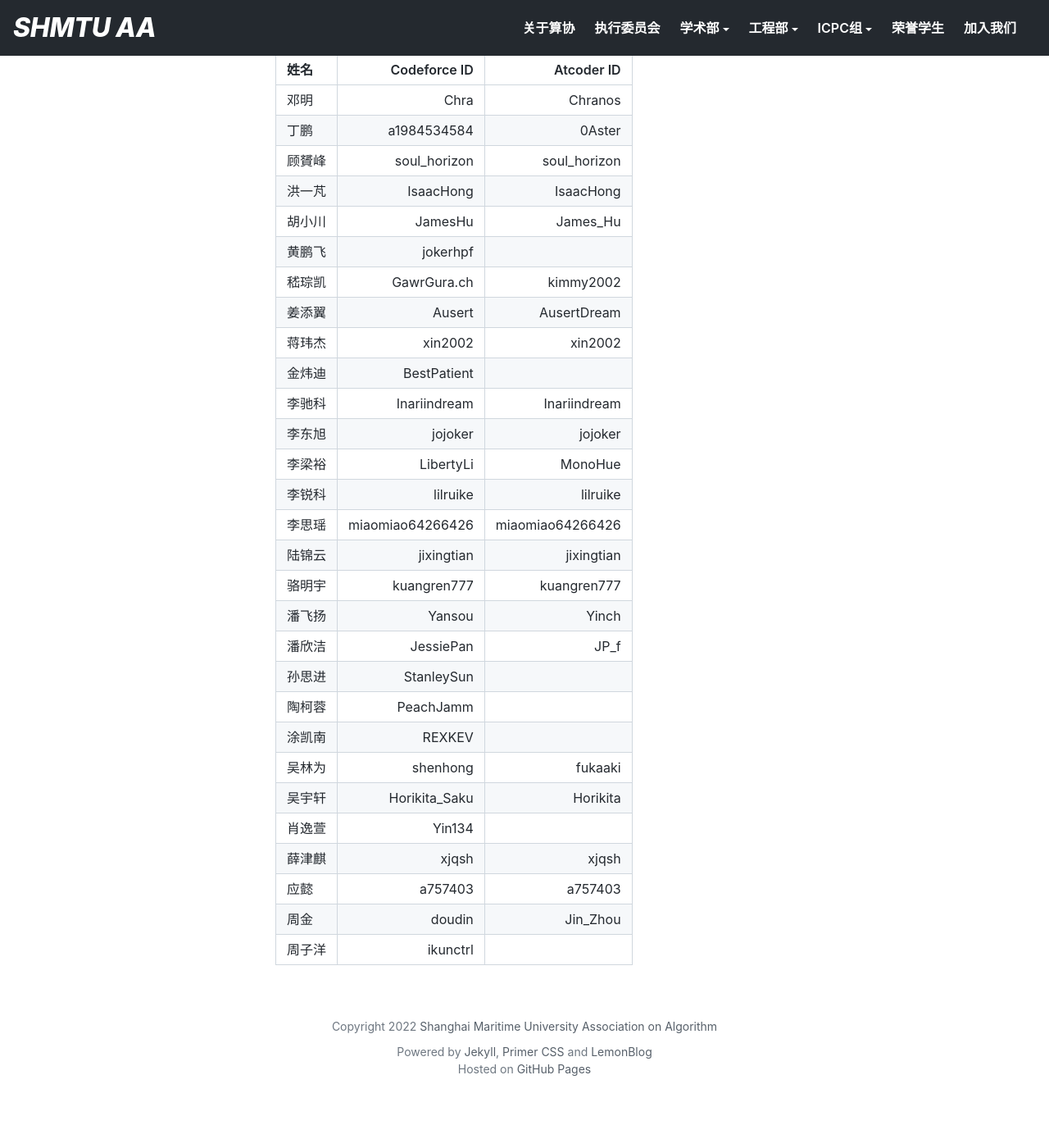
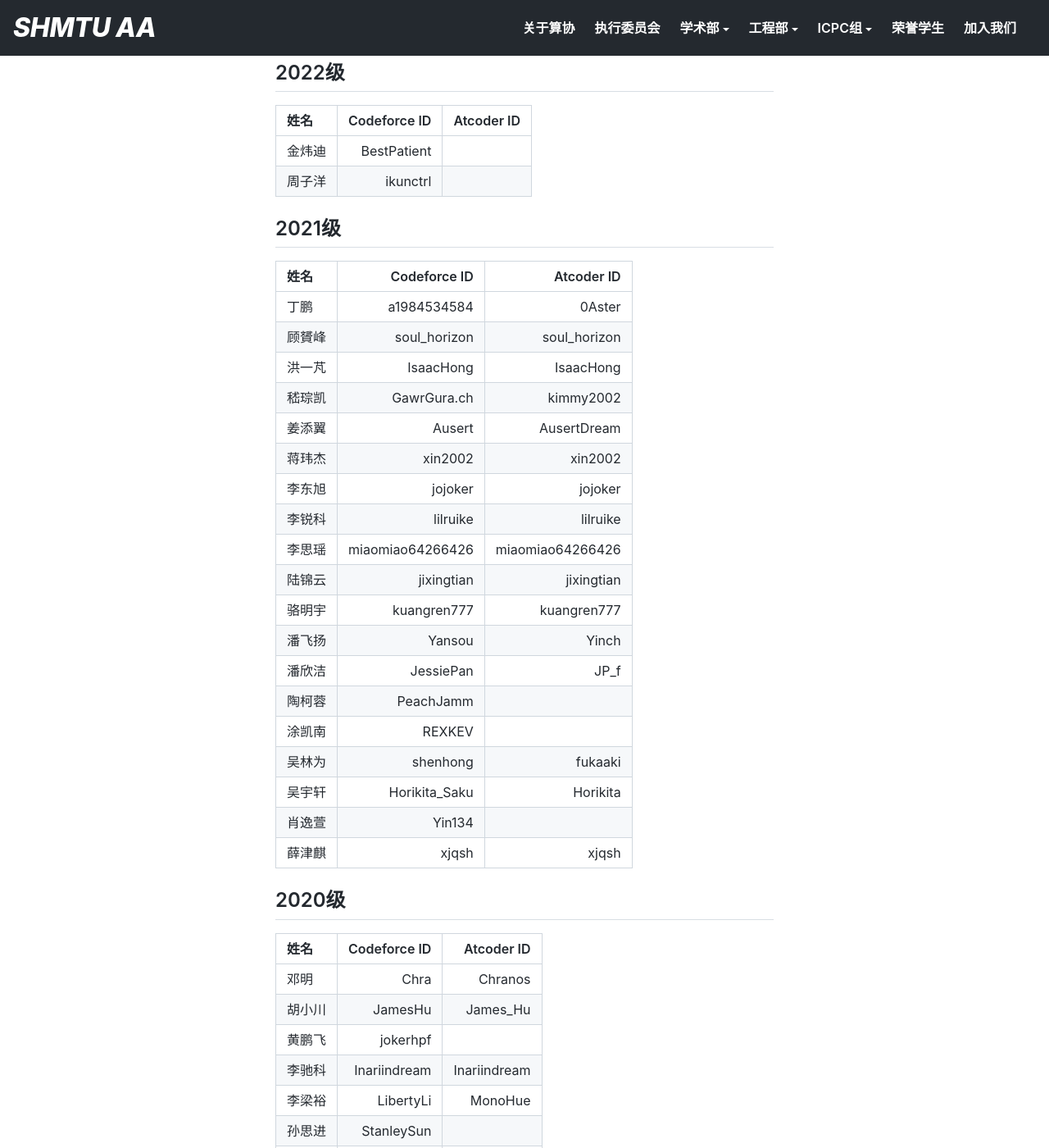
Before and after one commit to shmtuaa/shmtuaa.org, a Jekyll site: the page built from _posts/2022-10-20-ICPC-id.md, in a window 1280 px wide and 1400 px high, scrolled down 240 px. Shown: the whole window at 82% size. Built offline with Jekyll 4.4.1, drawn with Linux system fonts in a browser that asks for light colours; before the commit the page ends 1594 px from its top, so only the background shows below that; some of the changed text lies outside the part shown.

Commit message:
UPD icpc id

```diff
--- a/_posts/2022-10-20-ICPC-id.md
+++ b/_posts/2022-10-20-ICPC-id.md
@@ -10,34 +10,51 @@ excerpt: 上海海事大学ICPC选手们在Codeforces和Atcoder的ID。
 
 或者填写腾讯文档[SHMTU Codeforces & Atcoder](https://docs.qq.com/sheet/DUlBLV295UHJ6Zkhq?tab=BB08J2)。
 
-| 姓名   |      Codeforce ID |       Atcoder ID |
-|:-----|------------------:|-----------------:|
-| 邓明	  |             Chra	 |          Chranos |
-| 丁鹏	  |      a1984534584	 |           0Aster |
-| 顾贇峰	 |     soul_horizon	 |     soul_horizon |
-| 洪一芃	 |        IsaacHong	 |        IsaacHong |
-| 胡小川	 |          JamesHu	 |         James_Hu |
-| 黄鹏飞	 |          jokerhpf ||
-| 嵇琮凯	 |      GawrGura.ch	 |        kimmy2002 |
-| 姜添翼	 |           Ausert	 |      AusertDream |
-| 蒋玮杰	 |          xin2002	 |          xin2002 |
-| 金炜迪	 |       BestPatient ||
-| 李驰科	 |     Inariindream	 |     Inariindream |
-| 李东旭	 |          jojoker	 |          jojoker |
-| 李梁裕	 |        LibertyLi	 |          MonoHue |
-| 李锐科	 |         lilruike	 |         lilruike |
-| 李思瑶	 | miaomiao64266426	 | miaomiao64266426 |
-| 陆锦云	 |       jixingtian	 |       jixingtian |
-| 骆明宇	 |      kuangren777	 |      kuangren777 |
-| 潘飞扬	 |           Yansou	 |            Yinch |
-| 潘欣洁	 |        JessiePan	 |             JP_f |
-| 孙思进	 |        StanleySun ||
-| 陶柯蓉	 |         PeachJamm ||
-| 涂凯南	 |            REXKEV ||
-| 吴林为	 |         shenhong	 |          fukaaki |
-| 吴宇轩	 |    Horikita_Saku	 |         Horikita |
-| 肖逸萱	 |            Yin134 ||
-| 薛津麒	 |            xjqsh	 |            xjqsh |
-| 应懿	  |          a757403	 |          a757403 |
-| 周金	  |           doudin	 |         Jin_Zhou |
-| 周子洋  |          ikunctrl |                  |
+## 2022级
+
+| 姓名   | Codeforce ID | Atcoder ID |
+|:-----|-------------:|-----------:|
+| 金炜迪	 |  BestPatient ||
+| 周子洋	 |     ikunctrl ||
+
+## 2021级
+
+| 姓名  |       Codeforce ID |       Atcoder ID |
+|:----|-------------------:|-----------------:|
+| 丁鹏	 |       a1984534584	 |           0Aster |
+| 顾贇峰 |     	soul_horizon	 |     soul_horizon |
+| 洪一芃 |        	IsaacHong	 |        IsaacHong |
+| 嵇琮凯 |       	GawrGura.ch |       	kimmy2002 |
+| 姜添翼 |            	Ausert |     	AusertDream |
+| 蒋玮杰 |           	xin2002 |         	xin2002 |
+| 李东旭 |           	jojoker |         	jojoker |
+| 李锐科 |          	lilruike |        	lilruike |
+| 李思瑶 | 	miaomiao64266426	 | miaomiao64266426 |
+| 陆锦云 |        	jixingtian |      	jixingtian |
+| 骆明宇 |      	kuangren777	 |      kuangren777 |
+| 潘飞扬 |            	Yansou |           	Yinch |
+| 潘欣洁 |         	JessiePan |            	JP_f |
+| 陶柯蓉 |         	PeachJamm ||
+| 涂凯南 |            	REXKEV ||
+| 吴林为 |         	shenhong	 |          fukaaki |
+| 吴宇轩 |    	Horikita_Saku	 |         Horikita |
+| 肖逸萱 |            	Yin134 ||
+| 薛津麒 |            	xjqsh	 |            xjqsh |
+
+## 2020级
+
+| 姓名   |  Codeforce ID |   Atcoder ID |
+|:-----|--------------:|-------------:|
+| 邓明	  |         Chra	 |      Chranos |
+| 胡小川	 |      JamesHu	 |     James_Hu |
+| 黄鹏飞	 |      jokerhpf ||
+| 李驰科	 | Inariindream	 | Inariindream |
+| 李梁裕	 |    LibertyLi	 |      MonoHue |
+| 孙思进	 |    StanleySun ||
+| 应懿	  |      a757403	 |      a757403 |
+
+## 2019级
+
+| 姓名  | Codeforce ID | Atcoder ID |
+|:----|-------------:|-----------:|
+| 周金	 |      doudin	 |   Jin_Zhou |
```
Also changed, not shown: _posts/2022-10-01-ICPC-council.md (+1 -1 lines).
